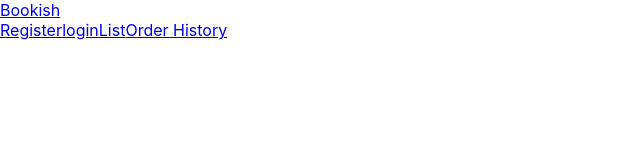
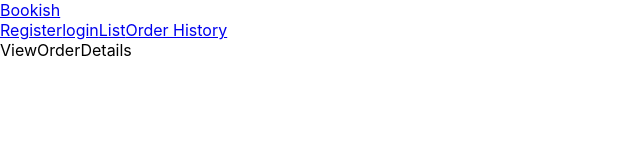
Before and after one commit to Milind-Palaria/bookish-palm-tree, a React (Create React App) app: page /book/orders/1 in a window 1280 px wide. Shown: the top 160 px of the page, without its empty margins (0-640 px from the left). Built offline with nearby package versions, Linux system fonts and the light colour scheme; no server answers.

Commit message:
Order Details Page #1

```diff
--- a/src/App.js
+++ b/src/App.js
@@ -6,6 +6,7 @@
 import Nav from "./components/Nav";
 import BookDetails from "./pages/BookDetails";
 import ViewOrders from "./pages/ViewOrders";
+import ViewOrderDetails from "./pages/ViewOrderDetails";
 
 function App() {
   return (
@@ -18,6 +19,8 @@
         <Route path="/book/list" element={<List />} />
         <Route path="/book/view/:bookId" element={<BookDetails/>} />
         <Route path="/book/orders" element={<ViewOrders/>} />
+        <Route path="/book/orders/:bookId" element={<ViewOrderDetails/>} />
+
 
       </Routes>
     </div>
--- a/src/components/Card.jsx
+++ b/src/components/Card.jsx
@@ -19,7 +19,7 @@
             <h3>Sold By: {props.displayName}</h3>
             <h3>ISBN Number: {props.isbn}</h3>
             <p>Price: {props.price}</p>
-            <button onClick={e=>navigate(`/book/view/${props.id}`)}>Explore</button>
+            <button onClick={e=>navigate(props.link)}>Explore</button>
         </div>
     )
 }
--- a/src/pages/Home.jsx
+++ b/src/pages/Home.jsx
@@ -17,7 +17,7 @@
             <div className="flex gap-10 items-center justify-center">
                 {
                     books && books.map((book) => (
-                        <Card key={book.id} id={book.id} {...book.data()} />
+                        <Card link={`/book/view/${book.id}`} key={book.id} id={book.id} {...book.data()} />
                     ))
                 }
             </div>
--- /dev/null
+++ b/src/pages/ViewOrderDetails.jsx
@@ -0,0 +1,9 @@
+import React from 'react'
+
+const ViewOrderDetails = () => {
+  return (
+    <div>ViewOrderDetails</div>
+  )
+}
+
+export default ViewOrderDetails
--- a/src/pages/ViewOrders.jsx
+++ b/src/pages/ViewOrders.jsx
@@ -19,7 +19,7 @@
         <div>
             {
                 books.map((book) => (
-                    <Card key={book.id} id={book.id} {...book.data()} />)
+                    <Card link={`/book/orders/${book.id}`} key={book.id} id={book.id} {...book.data()} />)
                 )
             }
         </div>
```
